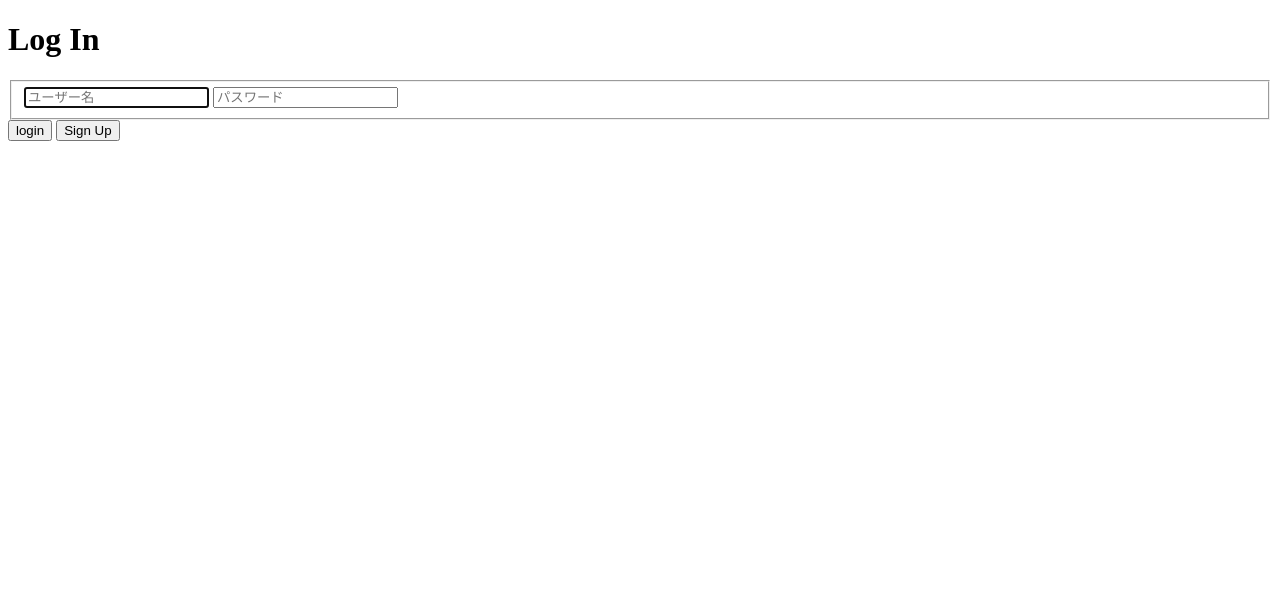
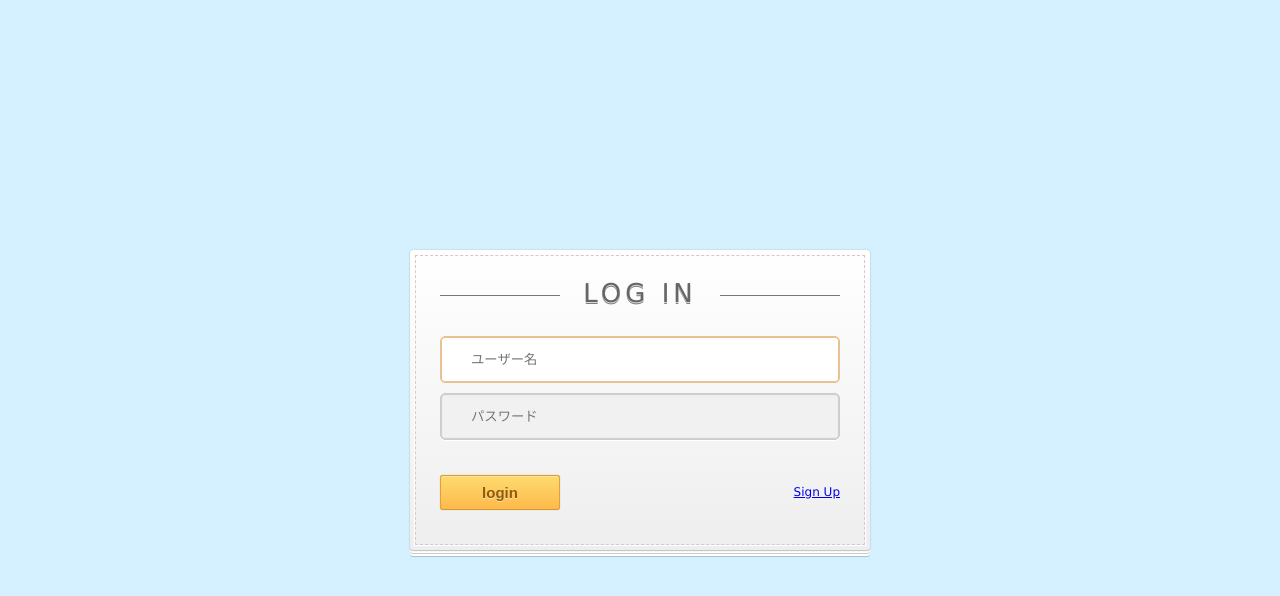
Before and after one commit to Hayashi-Yudai/HouseKeepingBook, a Django app: page /login/ in a window 1280 px wide. Shown: the top 596 px of the page. Run offline with Django 3.2, Linux system fonts and the light colour scheme.

Commit message:
ログイン画面をデザイン

```diff
--- a/accounts/forms.py
+++ b/accounts/forms.py
@@ -12,3 +12,4 @@ class LoginForm(AuthenticationForm):
             field.widget.attrs['class'] = 'form-control'
             # placeholderにフィールドのラベルを入れる
             field.widget.attrs['placeholder'] = field.label
+            field.widget.attrs['required'] = 'required'
--- /dev/null
+++ b/accounts/static/accounts/style.css
@@ -0,0 +1,119 @@
+body {
+  font: 12px "Lucida Sans Unicode", "Trebuchet MS", Arial, Helvetica;
+  background-color: #d5f1ff;
+}
+
+#login {
+  background-color: #fff;
+  background-image: -webkit-linear-gradient(top, #fff, #eee);
+  box-shadow: 0 0 2px rgba(0, 0, 0, 0.2), 0 1px 1px rgba(0, 0, 0, 0.2),
+    0 3px 0 #fff, 0 4px 0 rgba(0, 0, 0, 0.2), 0 6px 0 #fff,
+    0 7px 0 rgba(0, 0, 0, 0.2);
+}
+
+#login {
+  position: absolute;
+  z-index: 0;
+  height: 240px;
+  width: 400px;
+  margin: -150px 0 0 -230px;
+  padding: 30px;
+  top: 50%;
+  left: 50%;
+  border-radius: 3px;
+}
+
+#login:before {
+  content: "";
+  position: absolute;
+  z-index: -1;
+  border: 1px dashed #ccc;
+  top: 5px;
+  bottom: 5px;
+  left: 5px;
+  right: 5px;
+  box-shadow: 0 0 0 1px #fff;
+}
+
+h1 {
+  text-shadow: 0 1px 0 rgba(255, 255, 255, 0.7), 0px 2px 0 rgba(0, 0, 0, 0.5);
+  text-transform: uppercase;
+  text-align: center;
+  width: 400px;
+  color: #666;
+  margin: 0 0 30px 0;
+  letter-spacing: 4px;
+  font: normal 26px/1 Verdana, Helvetica;
+  position: relative;
+}
+
+h1:after,
+h1:before {
+  background-color: #777;
+  content: "";
+  height: 1px;
+  position: absolute;
+  top: 15px;
+  width: 120px;
+}
+
+h1:after {
+  right: 0;
+}
+
+h1:before {
+  background-image: linear-gradient(right, #777, #fff);
+  left: 0;
+}
+
+fieldset {
+  border: 0;
+  padding: 0;
+  margin: 0;
+  display: block;
+  min-inline-size: min-content;
+}
+
+#inputs input {
+  background: #f1f1f1;
+  width: 353px;
+  padding: 15px 15px 15px 30px;
+  margin: 0 0 10px 0;
+  outline: none;
+  box-shadow: 0 0 1px 1px #ccc inset, 0 1px 0 #fff;
+  border: 1px solid #ccc;
+  border-radius: 5px;
+}
+
+#inputs input:focus {
+  background-color: #fff;
+  border-color: #e8c291;
+  outline: none;
+  box-shadow: 0 0 0 1px #e8c291 inset;
+}
+
+#actions {
+  margin: 25px 0 0 0;
+}
+
+#actions a {
+  float: right;
+  line-height: 35px;
+  margin-left: 10px;
+}
+
+#submit {
+  background-color: #ffb94b;
+  background-image: -webkit-linear-gradient(top, #fddb6f, #ffb94b);
+  border-radius: 3px;
+  float: left;
+  width: 120px;
+  height: 35px;
+  text-shadow: 0 1px 0 rgba(255, 255, 255, 0.5);
+  box-shadow: 0 0 1px rgba(0, 0, 0, 0.3), 0 1px 0 rgba(255, 255, 255, 0.3) inset;
+  border-width: 1px;
+  border-style: solid;
+  border-color: #d69e31 #e3a037 #d5982d #e3a037;
+  font: bold 15px Arial, Helvetica;
+  color: #8f5a0a;
+}
--- a/accounts/templates/accounts/login.html
+++ b/accounts/templates/accounts/login.html
@@ -1,12 +1,13 @@
-{% load staticfiles %}
+{% load static %}
 <!DOCTYPE html>
 <html>
   <head>
     <meta charset="utf-8" />
     <meta name="viewport" content="width=device-width, initial-scale=1" />
     <link
-      href="https://fonts.googleapis.com/css?family=Open+Sans"
       rel="stylesheet"
+      type="text/css"
+      href="{% static 'accounts/style.css' %}"
     />
     <title>
       Login
@@ -24,15 +25,17 @@
     <p>Please login to see this page.</p>
     {% endif %} {% endif %}
 
-    <h1>Log In</h1>
-    <form method="post" action="{% url 'login' %}">
+    <form id="login" method="post" action="{% url 'login' %}">
+      <h1>Log In</h1>
       {% csrf_token %}
       <fieldset id="inputs">
         {{ form.username }}
         {{ form.password }}
       </fieldset>
-      <input type="submit" value="login" />
-      <input type="button" onclick="location.href='/signup'" value="Sign Up" />
+      <fieldset id="actions">
+        <input type="submit" id="submit" value="login" />
+        <a href="/signup">Sign Up</a>
+      </fieldset>
       <input type="hidden" name="next" value="{{ next }}" />
     </form>
   </body>
```
